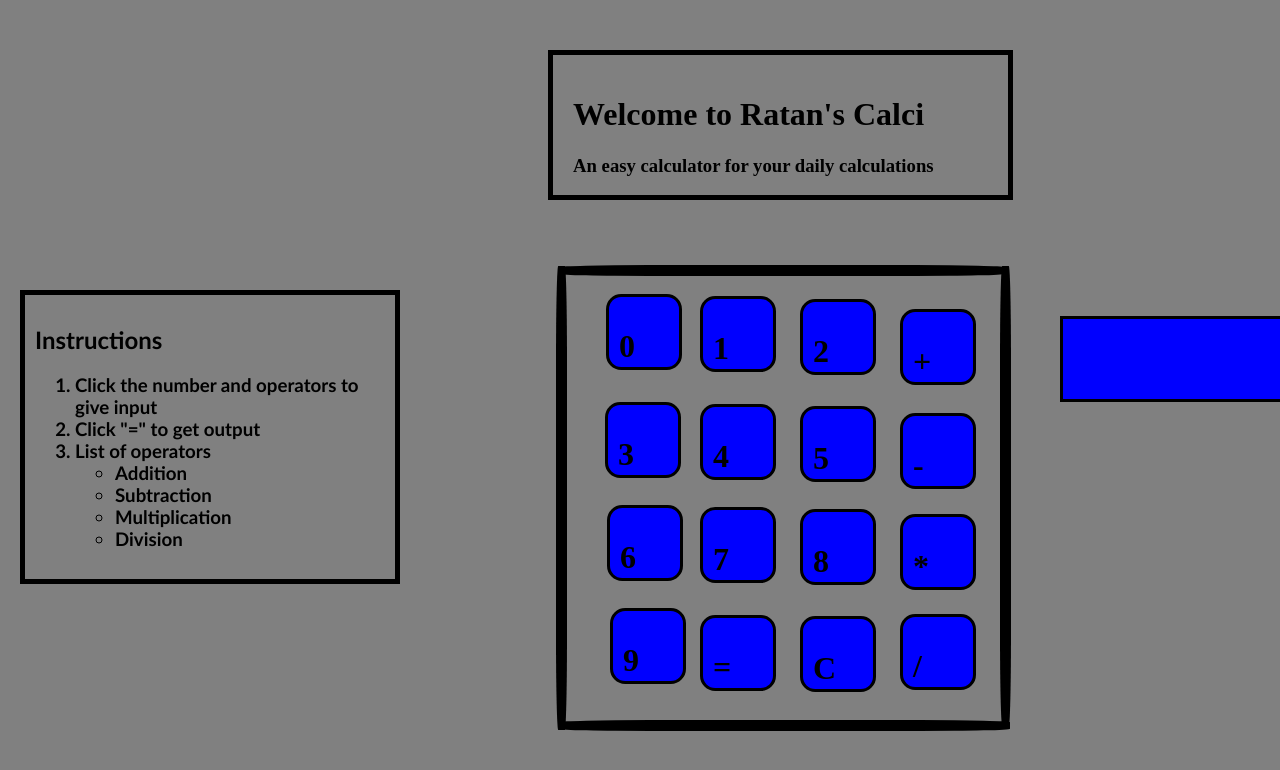
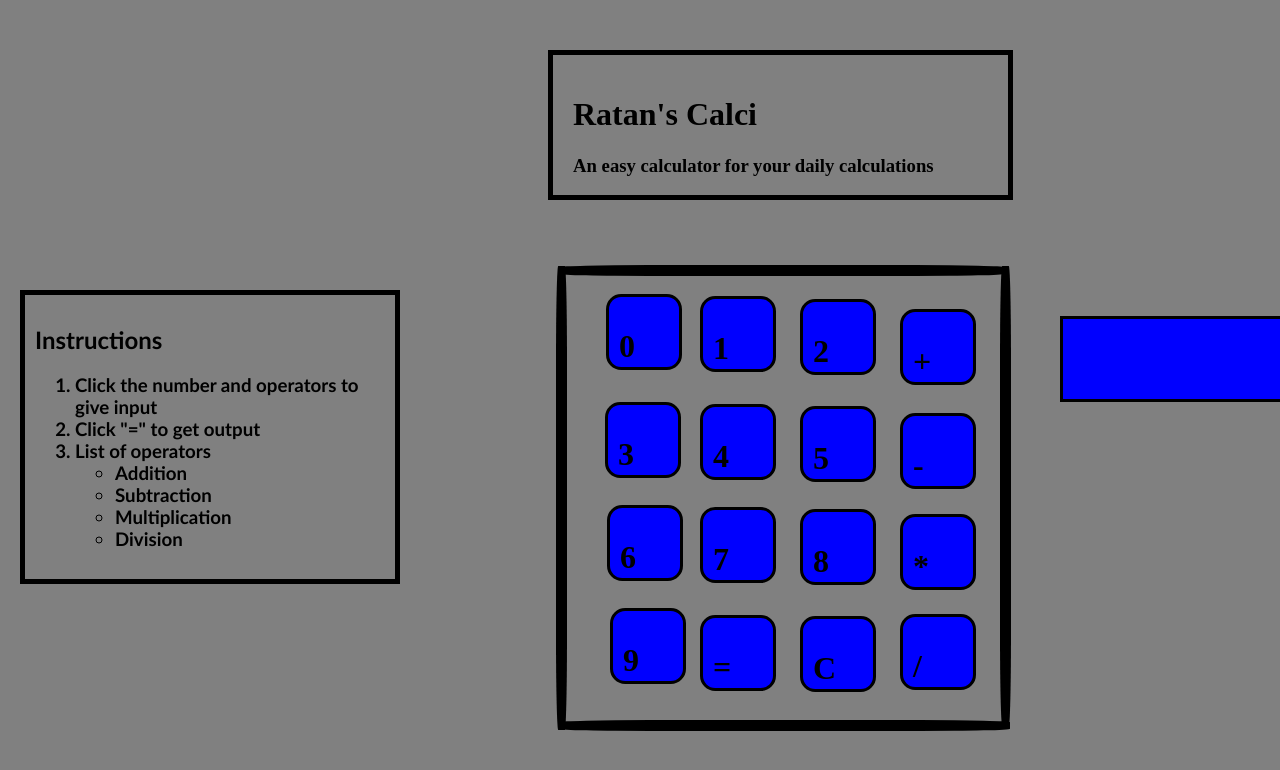
Before and after one commit to ratanmudiraj333/Ratan-Calci, a plain HTML site: page index.html in a window 1280 px wide. Shown: the top 770 px of the page. Drawn offline with nearby package versions, Linux system fonts and the light colour scheme.

Commit message:
Update index.html

```diff
--- a/index.html
+++ b/index.html
@@ -7,7 +7,7 @@
 
 <body>
     <div class = "Heading">
-    <div class = "check"><h1 style = "font-family:Kristen ITC">Welcome to Ratan's Calci</h1></div>
+    <div class = "check"><h1 style = "font-family:Kristen ITC">Ratan's Calci</h1></div>
     <h3 style = "font-family:Kristen ITC">An easy calculator for your daily calculations</h3>
     </div>
     <div class = "Instructions">
```
